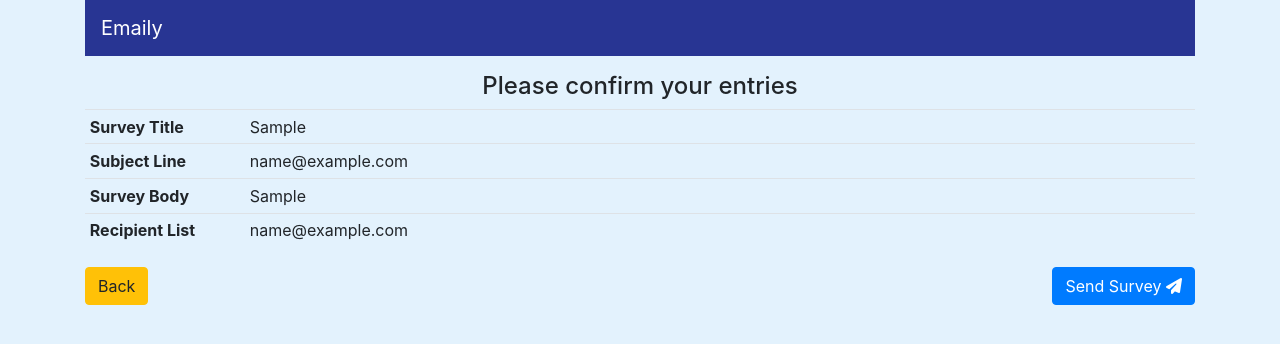
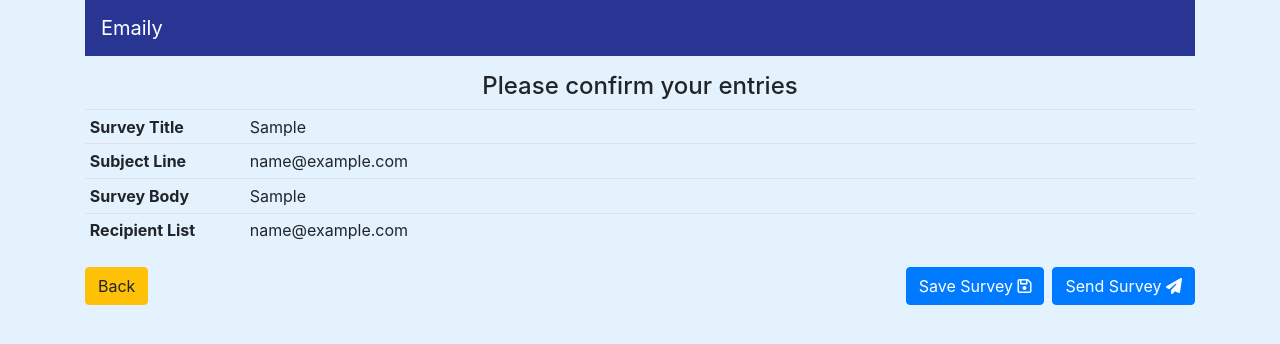
Before and after one commit to JulianNicholls/Node-with-React-Improved, a React (Create React App) app in the folder client/: page /surveys/new in a window 1280 px wide. Both pictures are taken after typing "Sample", "name@example.com", "Sample", "name@example.com" into the empty fields and a click on the button "Next". Shown: the top 344 px of the page. Built offline with nearby package versions, Linux system fonts and the light colour scheme; no server answers.

Commit message:
Add survey save button

```diff
--- a/client/src/components/surveys/SurveyReview.js
+++ b/client/src/components/surveys/SurveyReview.js
@@ -8,7 +8,7 @@ import * as actions     from '../../actions';
 
 import formFields       from './formFields';
 
-const SurveyReview = ({ onBack, values, submitSurvey, history }) => {
+const SurveyReview = ({ onBack, values, saveSurvey, submitSurvey, history }) => {
   const reviewFields = formFields.map(({name, label}) => {
     return (
       <tr key={name}>
@@ -40,6 +40,13 @@ const SurveyReview = ({ onBack, values, submitSurvey, history }) => {
         Send Survey&nbsp;
         <i className="fa fa-send"></i>
       </button>
+
+      <button
+        className="float-right btn btn-primary mr-2"
+        onClick={() => saveSurvey(values, history)}>
+        Save Survey&nbsp;
+        <i className="fa fa-save"></i>
+      </button>
     </div>
   );
 }
```
